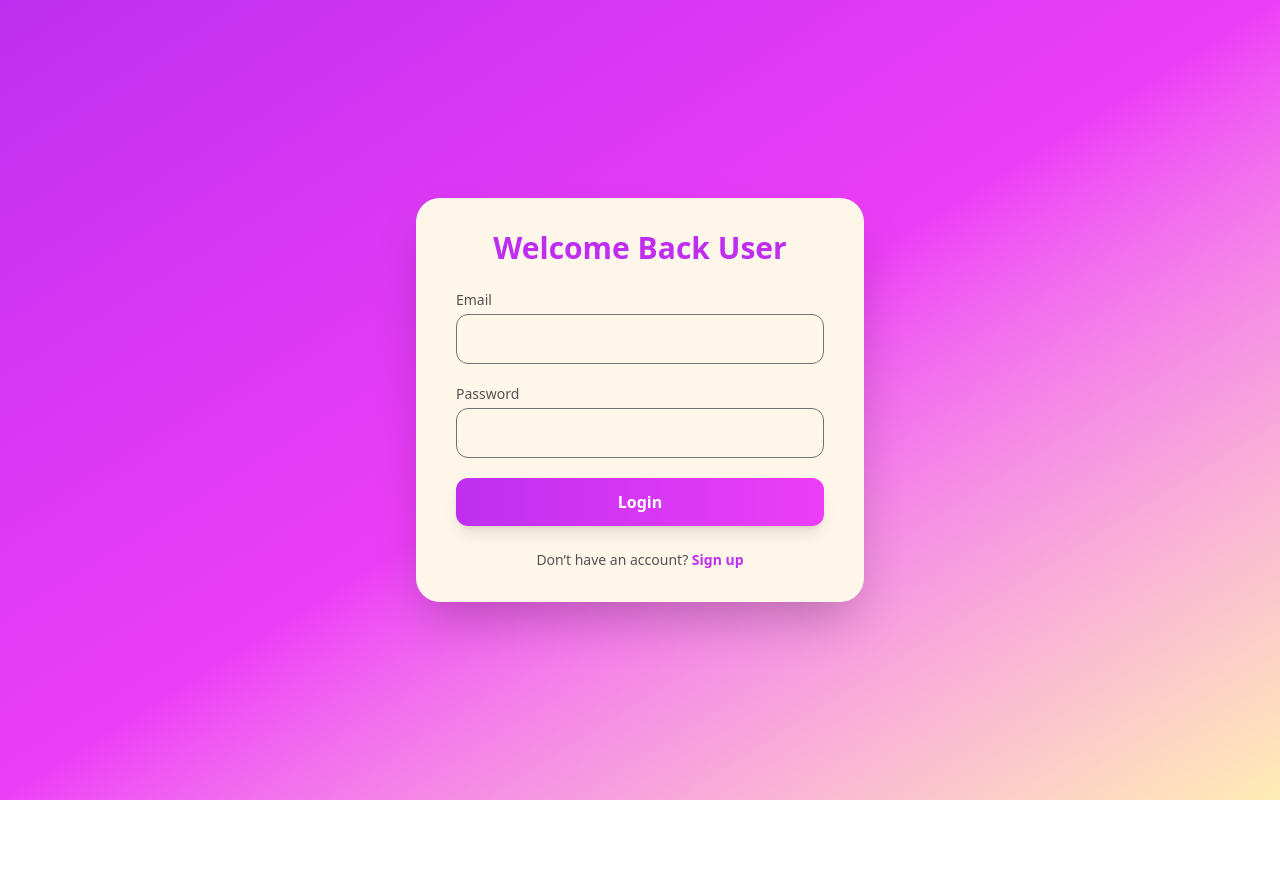
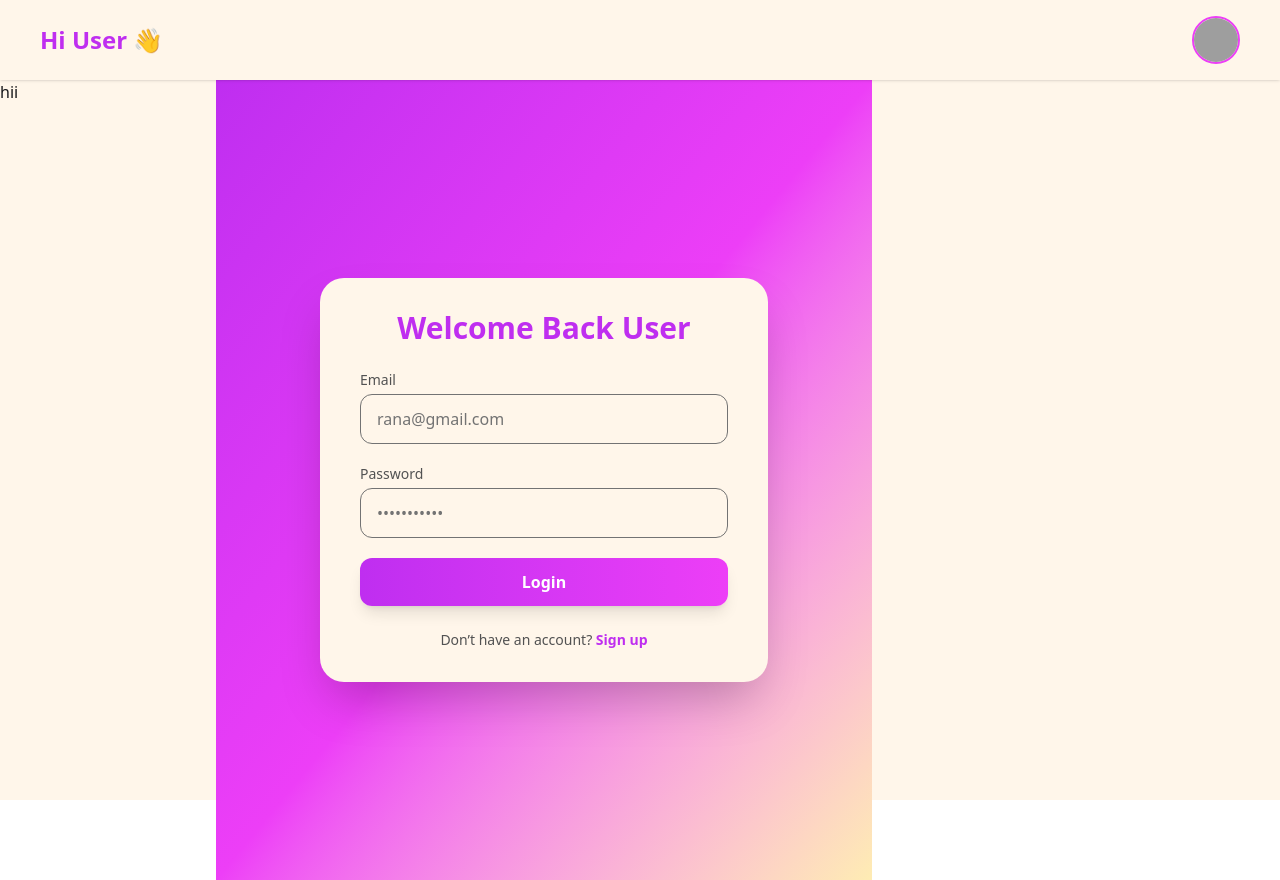
Before and after one commit to vishalchauhan2109/devCircle-Frontend, a React (Vite) app: page / in a window 1280 px wide. Before the commit the page ends 800 px from the top, so only its background shows below. Built offline with nearby package versions, Linux system fonts and the light colour scheme; no server answers; grey boxes are pictures that could not be loaded.

Commit message:
resolve loggedin error

```diff
--- a/src/Components/LoginAndSignup/Login.jsx
+++ b/src/Components/LoginAndSignup/Login.jsx
@@ -11,16 +11,19 @@ const Login = () => {
   const navigate = useNavigate();
   const dispatch = useDispatch();
 
-  const [email, setEmail] = useState("");
-  const [password, setPassword] = useState("");
+  const [email, setEmail] = useState("rana@gmail.com");
+  const [password, setPassword] = useState("Rana@kkr123");
   const [error, setError] = useState(null);
   const User = useSelector((state) => state.user);
 
+  console.log(User)
   const handleSubmit = async (e) => {
     e.preventDefault();
     setError(null);
 
     try {
+      console.log(`${baseUrl}/login`);
+
       const res = await axios.post(`${baseUrl}/Login`,
         {
           emailId: email,
@@ -28,7 +31,7 @@ const Login = () => {
         },
         { withCredentials: true }
       );
-
+      console.log(LoggedInUser(res.data)  )
       dispatch(LoggedInUser(res.data));
       navigate("/Home");
     } catch (err) {
--- a/src/Components/MainSection.jsx
+++ b/src/Components/MainSection.jsx
@@ -12,6 +12,7 @@ import { LoggedInUser } from "../Store/UserSlice";
 import Login from "./LoginAndSignup/Login";
 import { SuggestPeople } from "../MainSection/RightSection/SuggestedPeople";
 import { API_URL } from "../Var";
+import { baseUrl } from "../Constants";
 
 export const MainSection = () => {
   const User = useSelector((state) => state.user);
@@ -19,9 +20,11 @@ export const MainSection = () => {
   const navigate = useNavigate();
 
   const fetchLoggedInUser = async () => {
+    console.log(`${baseUrl}/Profile/view`);
+
     try {
       const res = await axios.get(
-        `${API_URL}/Profile/view`,
+        `${baseUrl}/Profile/view`,
         { withCredentials: true }
       );
       dispatch(LoggedInUser(res.data));
@@ -37,9 +40,9 @@ export const MainSection = () => {
   }, []);
 
   // 🔴 If user not logged in → show ONLY login
-  if (!User) {
-    return <Login />;
-  }
+  // if (!User) {
+  //   return <Login />;
+  // }
 
   return (
     <div className="h-[calc(100vh-80px)]  bg-[#FFF6EA]">
--- a/src/Constants/index.js
+++ b/src/Constants/index.js
@@ -1,5 +1,5 @@
 const isLocalhost = ["localhost", "127.0.0.1"].includes(window.location.hostname);
 
 export const baseUrl = isLocalhost
-  ? "http://localhost:2100/"
+  ? "http://localhost:2100"
   : "http://be-devcircle.onrender.com/";
```
Also changed, not shown: 1 other file (tests, documents, lock files or other folders).
